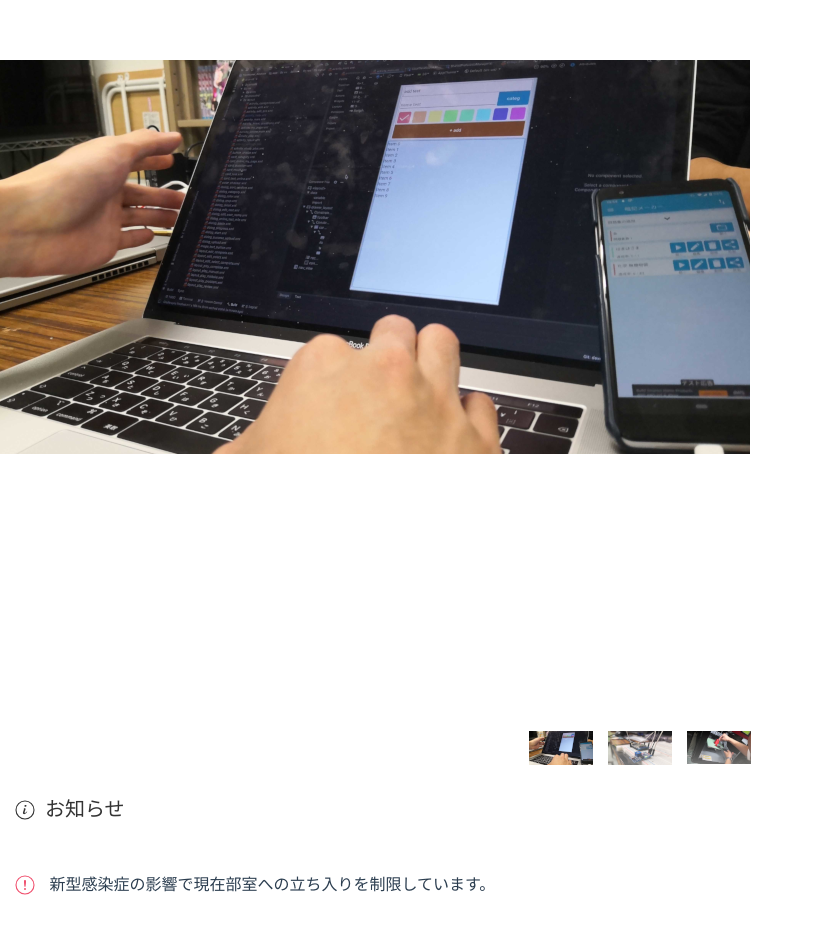
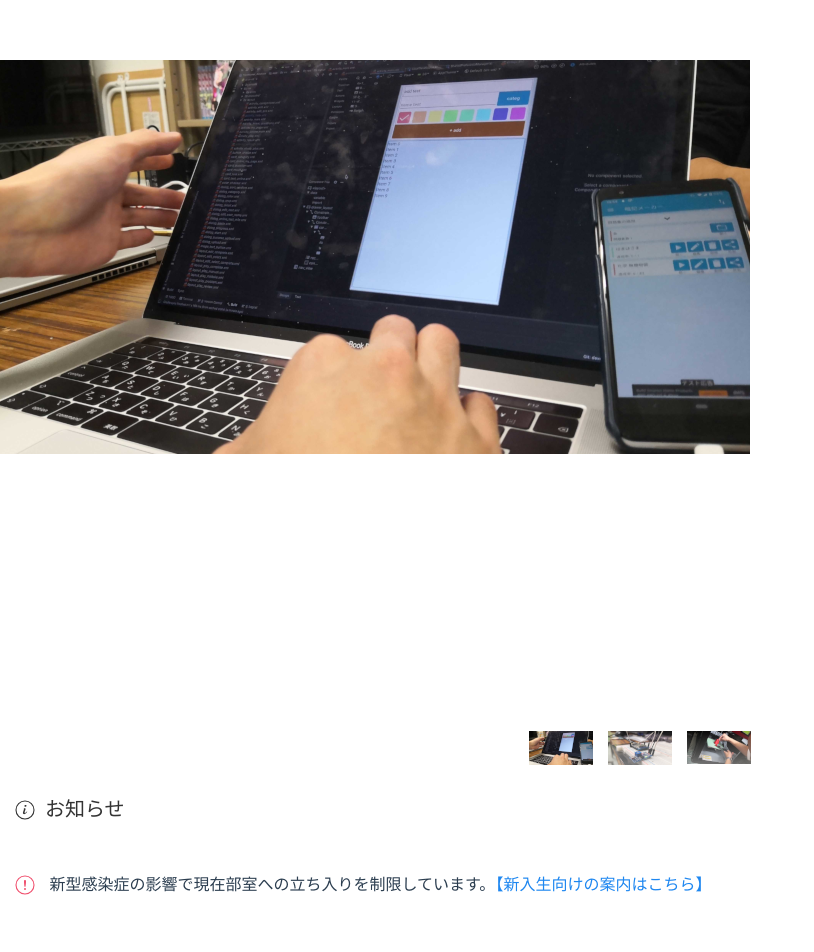
Before and after one commit to oucrc-org/web, a Vue app: page / in a window 1280 px wide. Shown: the top 952 px of the page, without its empty margins (0-814 px from the left). Built offline with nearby package versions, Linux system fonts and the light colour scheme; no server answers.

Commit message:
update: お知らせの文言を追記

```diff
--- a/src/components/Notice.vue
+++ b/src/components/Notice.vue
@@ -8,7 +8,7 @@
             <ul class="uk-list uk-margin">
                 <li>
                     <span uk-icon="warning" class="uk-text-danger uk-margin-small-right"></span>
-                    新型感染症の影響で現在部室への立ち入りを制限しています。
+                    新型感染症の影響で現在部室への立ち入りを制限しています。<a href="https://hackmd.io/@leN8onDkQoKpjiihHJ5eAA/H1Mpzl3YU">【新入生向けの案内はこちら】</a>
                 </li>
             </ul>
         </div>
```
